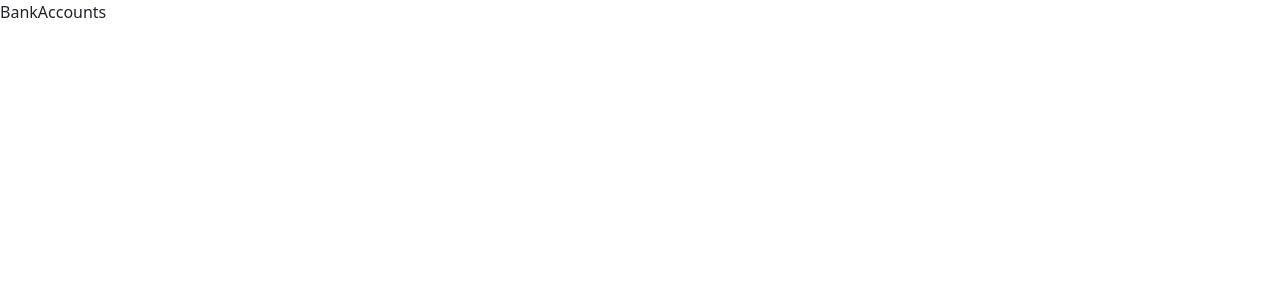
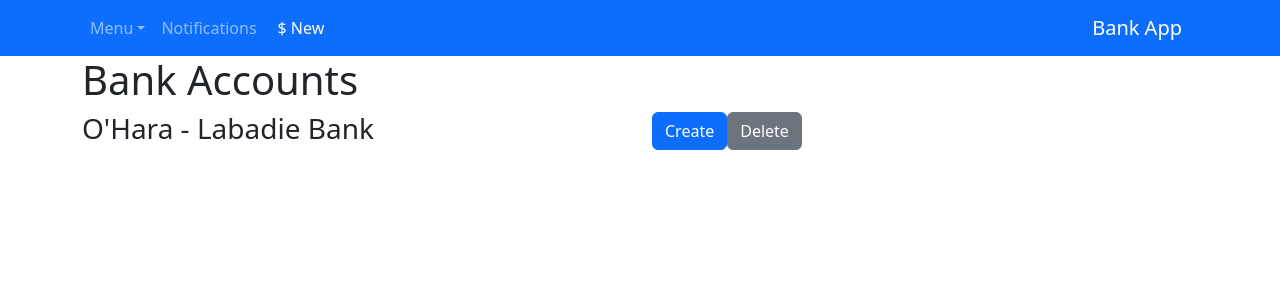
Before and after one commit to Solera-Bootcamp-Team-4/BankAppFE, a React (Create React App) app: page /bankAccounts in a window 1280 px wide. Shown: the top 300 px of the page. Built offline with nearby package versions, Linux system fonts and the light colour scheme.

Commit message:
bank account component structured

```diff
--- a/src/components/bankAccounts/BankAccounts.jsx
+++ b/src/components/bankAccounts/BankAccounts.jsx
@@ -1,7 +1,28 @@
-import React from 'react'
+import React from 'react';
+import { Button, Col, Container, Row } from 'react-bootstrap';
+import Header from '../header/Header';
 
 export default function BankAccounts() {
   return (
-    <div>BankAccounts</div>
-  )
+    <>
+      <Header />
+      <Container>
+        <Row>
+          <Col>
+            <h1>Bank Accounts</h1>
+          </Col>
+        </Row>
+        {/* make a component out of this row */}
+        <Row>
+          <Col>
+            <h3>O'Hara - Labadie Bank</h3>
+          </Col>
+          <Col>
+            <Button variant="primary">Create</Button>
+            <Button variant="secondary">Delete</Button>
+          </Col>
+        </Row>
+      </Container>
+    </>
+  );
 }
--- a/src/components/header/Header.jsx
+++ b/src/components/header/Header.jsx
@@ -17,10 +17,10 @@ export default function Header() {
             <NavDropdown title="Menu" id="basic-nav-dropdown">
               {/* NavDropdown children item */}
               <NavDropdown.Item href="/">Home</NavDropdown.Item>
-              <NavDropdown.Item href="user/settings">
+              <NavDropdown.Item href="/user/settings">
                 My Account
               </NavDropdown.Item>
-              <NavDropdown.Item href="bankAccounts">
+              <NavDropdown.Item href="/bankAccounts">
                 Bank Accounts
               </NavDropdown.Item>
               <NavDropdown.Item href="/">Notifications</NavDropdown.Item>
--- a/src/components/userSettings/UserSettings.jsx
+++ b/src/components/userSettings/UserSettings.jsx
@@ -8,9 +8,9 @@ export default function UserSettings() {
       <Header />
 
       {/* Add top margin to whole container TBD */}
-      <Container className="ms-auto">
+      <Container className="ms-auto" fluid="md">
         <Row>
-          <Col>
+          <Col xs={7}>
             <h1>My Account</h1>
             <Image
               src="https://pas-wordpress-media.s3.amazonaws.com/content/uploads/2020/02/19165748/Bplans-Headers-2021-41.jpg"
```
